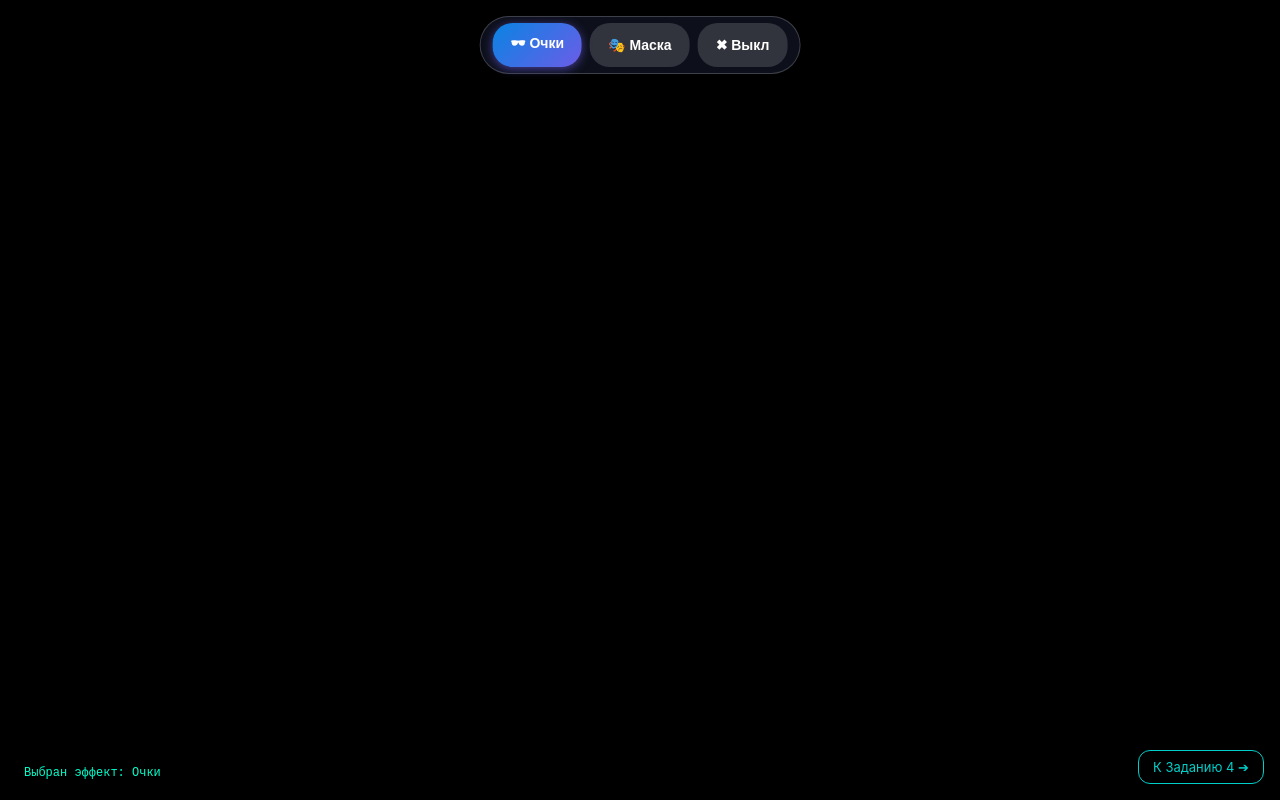
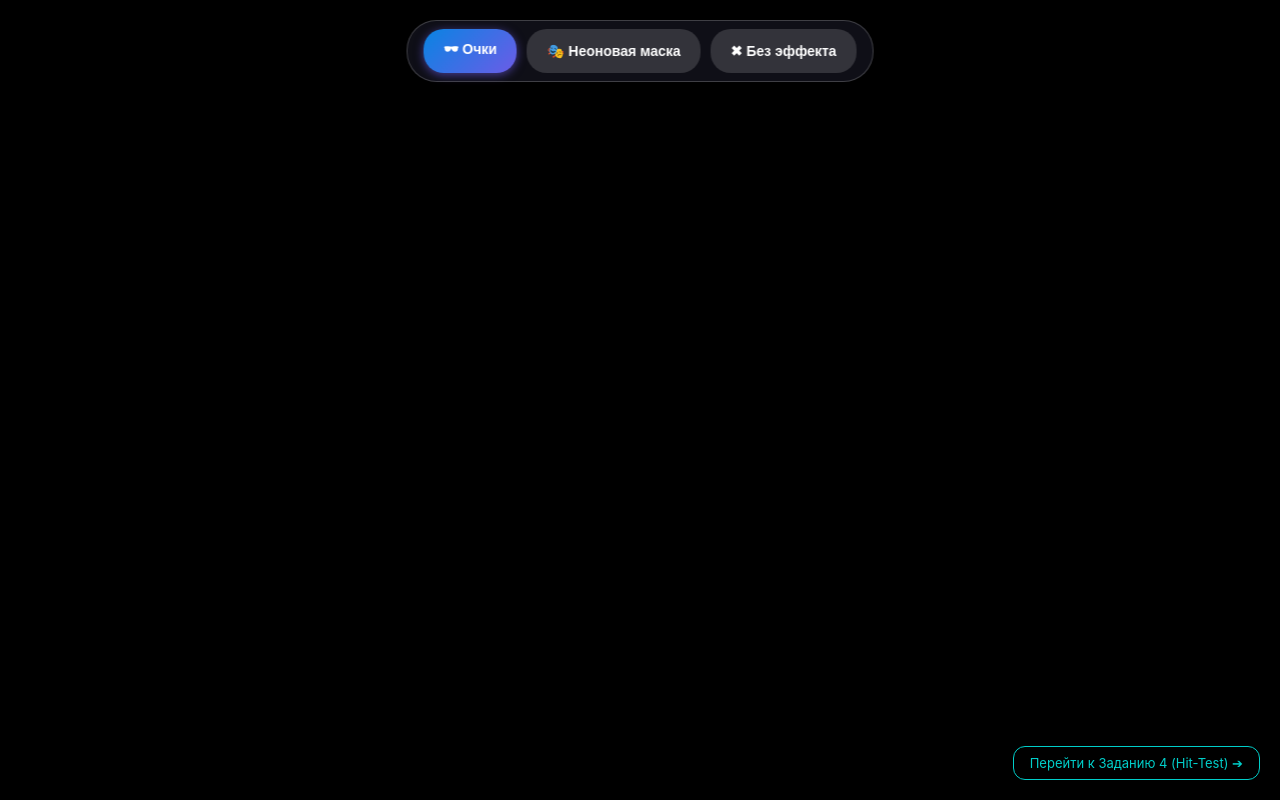
Before and after one commit to IlyaRassylshchikov/WebAR3-4, a plain HTML site: page index.html in a window 1280 px wide. Both pictures are taken after a click on the button "🕶 Очки". Drawn offline with Linux system fonts and the light colour scheme.

Commit message:
Add files via upload

```diff
--- a/index.html
+++ b/index.html
@@ -3,7 +3,7 @@
 <head>
   <meta charset="utf-8">
   <meta name="viewport" content="width=device-width, initial-scale=1.0, maximum-scale=1.0, user-scalable=no">
-  <title>Задание 3: MindAR Face Tracking</title>
+  <title>Задание 3: MindAR Face Tracking AR Mask</title>
   <style>
     body {
       margin: 0;
@@ -13,20 +13,21 @@
     }
     #ui-container {
       position: absolute;
-      top: 16px;
+      top: 20px;
       left: 50%;
       transform: translateX(-50%);
       z-index: 1000;
       display: flex;
-      gap: 8px;
-      background: rgba(15, 18, 30, 0.9);
-      padding: 6px 12px;
+      gap: 10px;
+      background: rgba(18, 18, 28, 0.85);
+      padding: 8px 16px;
       border-radius: 30px;
       box-shadow: 0 4px 20px rgba(0, 0, 0, 0.6);
+      backdrop-filter: blur(8px);
       border: 1px solid rgba(255, 255, 255, 0.2);
     }
     .effect-btn {
-      padding: 10px 18px;
+      padding: 10px 20px;
       font-size: 14px;
       font-weight: 600;
       border: none;
@@ -36,32 +37,21 @@
       cursor: pointer;
       transition: all 0.2s ease;
     }
+    .effect-btn:hover {
+      background: rgba(255, 255, 255, 0.3);
+    }
     .effect-btn.active {
       background: linear-gradient(135deg, #0984e3, #6c5ce7);
       box-shadow: 0 2px 10px rgba(108, 92, 231, 0.6);
     }
-    #debug-log {
-      position: absolute;
-      bottom: 12px;
-      left: 12px;
-      z-index: 1000;
-      color: #00ffcc;
-      font-family: monospace;
-      font-size: 12px;
-      background: rgba(0, 0, 0, 0.75);
-      padding: 8px 12px;
-      border-radius: 8px;
-      max-width: 85%;
-      pointer-events: none;
-    }
     #nav-link {
       position: absolute;
-      bottom: 16px;
-      right: 16px;
+      bottom: 20px;
+      right: 20px;
       z-index: 1000;
-      background: rgba(0, 0, 0, 0.8);
+      background: rgba(0,0,0,0.8);
       color: #00cec9;
-      padding: 8px 14px;
+      padding: 8px 16px;
       border-radius: 12px;
       text-decoration: none;
       font-size: 13px;
@@ -76,12 +66,11 @@
 <body>
   <div id="ui-container">
     <button class="effect-btn active" id="btn-glasses">🕶 Очки</button>
-    <button class="effect-btn" id="btn-mask">🎭 Маска</button>
-    <button class="effect-btn" id="btn-none">✖ Выкл</button>
+    <button class="effect-btn" id="btn-mask">🎭 Неоновая маска</button>
+    <button class="effect-btn" id="btn-none">✖ Без эффекта</button>
   </div>
 
-  <div id="debug-log">Инициализация AR камеры...</div>
-  <a href="task4.html" id="nav-link">К Заданию 4 ➔</a>
+  <a href="task4.html" id="nav-link">Перейти к Заданию 4 (Hit-Test) ➔</a>
 
   <a-scene
     mindar-face="filterMinCF: 0.0001; filterBeta: 1"
@@ -91,29 +80,38 @@
     vr-mode-ui="enabled: false"
     device-orientation-permission-ui="enabled: false">
 
-    <a-assets timeout="10000">
-      <!-- Проверенная CDN-модель очков из репозитория MindAR -->
-      <a-asset-item id="glassesModel" src="https://cdn.jsdelivr.net/gh/hiukim/mind-ar-js@1.2.5/examples/face-tracking/assets/glasses/scene.gltf"></a-asset-item>
-    </a-assets>
-
     <a-camera position="0 0 0" look-controls-enabled="false"></a-camera>
 
-    <a-light type="ambient" intensity="1.5"></a-light>
-    <a-light type="directional" intensity="2.0" position="0 1 2"></a-light>
+    <a-light type="ambient" intensity="1.2"></a-light>
+    <a-light type="directional" intensity="1.5" position="0 1 2"></a-light>
 
-    <!-- 1. ТАРГЕТ ОЧКОВ: точка 168 (переносица) -->
+    <!-- 1. ОЧКИ (якорь 168 - переносица между глаз) -->
     <a-entity mindar-face-target="anchorIndex: 168" id="glassesTarget">
-      <!-- Сама 3D модель очков -->
-      <a-gltf-model
-        id="glassesEntity"
-        src="#glassesModel"
-        position="0 0 -0.05"
-        scale="0.065 0.065 0.065"
-        rotation="0 0 0">
-      </a-gltf-model>
+      <a-entity id="glassesEntity" visible="true" position="0 0 0.05">
+        <!-- Левая темная линза -->
+        <a-box position="-0.36 0 0.02" width="0.48" height="0.32" depth="0.02" color="#0a0a0f" material="roughness: 0.1; metalness: 0.9; opacity: 0.95; transparent: true"></a-box>
+        <!-- Левая золотая оправа -->
+        <a-torus position="-0.36 0 0.03" radius="0.22" radius-tubular="0.018" color="#f1c40f" material="metalness: 0.9; roughness: 0.2"></a-torus>
+
+        <!-- Правая темная линза -->
+        <a-box position="0.36 0 0.02" width="0.48" height="0.32" depth="0.02" color="#0a0a0f" material="roughness: 0.1; metalness: 0.9; opacity: 0.95; transparent: true"></a-box>
+        <!-- Правая золотая оправа -->
+        <a-torus position="0.36 0 0.03" radius="0.22" radius-tubular="0.018" color="#f1c40f" material="metalness: 0.9; roughness: 0.2"></a-torus>
+
+        <!-- Золотая перемычка на переносице -->
+        <a-box position="0 0.05 0.03" width="0.28" height="0.04" depth="0.03" color="#f1c40f" material="metalness: 0.9; roughness: 0.2"></a-box>
+
+        <!-- Верхняя стильная планка (Browline) -->
+        <a-box position="0 0.16 0.03" width="1.1" height="0.045" depth="0.03" color="#f1c40f" material="metalness: 0.9; roughness: 0.2"></a-box>
+
+        <!-- Левая дужка назад к уху -->
+        <a-box position="-0.65 0.08 -0.3" rotation="0 15 0" width="0.03" height="0.03" depth="0.65" color="#f1c40f" material="metalness: 0.9; roughness: 0.2"></a-box>
+        <!-- Правая дужка назад к уху -->
+        <a-box position="0.65 0.08 -0.3" rotation="0 -15 0" width="0.03" height="0.03" depth="0.65" color="#f1c40f" material="metalness: 0.9; roughness: 0.2"></a-box>
+      </a-entity>
     </a-entity>
 
-    <!-- 2. ТАРГЕТ НЕОНОВОЙ МАСКИ: точка 1 (нос) -->
+    <!-- 2. НЕОНОВАЯ МАСКА (якорь 1 - кончик носа) -->
     <a-entity mindar-face-target="anchorIndex: 1" id="maskTarget">
       <a-entity id="maskEntity" visible="false">
         <a-cone position="0 -0.15 0.15" rotation="180 0 0" radius-bottom="0.45" radius-top="0.1" height="0.6" color="#00cec9" material="wireframe: true; wireframeLinewidth: 2; emissive: #00cec9; emissiveIntensity: 0.9"></a-cone>
@@ -125,71 +123,25 @@
   </a-scene>
 
   <script>
-    const logEl = document.getElementById('debug-log');
-    function log(msg) {
-      console.log(msg);
-      logEl.textContent = msg;
-    }
-
     const btnGlasses = document.getElementById('btn-glasses');
     const btnMask = document.getElementById('btn-mask');
     const btnNone = document.getElementById('btn-none');
 
     const glassesEntity = document.getElementById('glassesEntity');
     const maskEntity = document.getElementById('maskEntity');
-    const sceneEl = document.querySelector('a-scene');
 
-    let currentEffect = 'glasses';
+    function showEffect(name) {
+      btnGlasses.classList.toggle('active', name === 'glasses');
+      btnMask.classList.toggle('active', name === 'mask');
+      btnNone.classList.toggle('active', name === 'none');
 
-    function setEffect(effect) {
-      currentEffect = effect;
-
-      btnGlasses.classList.toggle('active', effect === 'glasses');
-      btnMask.classList.toggle('active', effect === 'mask');
-      btnNone.classList.toggle('active', effect === 'none');
-
-      // Переключаем видимость через A-Frame и Three.js напрямую
-      if (glassesEntity.object3D) {
-        glassesEntity.object3D.visible = (effect === 'glasses');
-      }
-      glassesEntity.setAttribute('visible', effect === 'glasses');
-
-      if (maskEntity.object3D) {
-        maskEntity.object3D.visible = (effect === 'mask');
-      }
-      maskEntity.setAttribute('visible', effect === 'mask');
-
-      log(`Выбран эффект: ${effect === 'glasses' ? 'Очки' : effect === 'mask' ? 'Маска' : 'Выкл'}`);
+      glassesEntity.setAttribute('visible', name === 'glasses');
+      maskEntity.setAttribute('visible', name === 'mask');
     }
 
-    btnGlasses.addEventListener('click', () => setEffect('glasses'));
-    btnMask.addEventListener('click', () => setEffect('mask'));
-    btnNone.addEventListener('click', () => setEffect('none'));
-
-    // Отслеживание загрузки модели очков
-    glassesEntity.addEventListener('model-loaded', () => {
-      log('3D-модель очков успешно загружена в память!');
-      setEffect('glasses');
-    });
-
-    glassesEntity.addEventListener('model-error', (e) => {
-      log('Ошибка загрузки модели очков! Пробуем резервную...');
-      // Резервная загрузка локального файла
-      glassesEntity.setAttribute('src', './glasses.glb');
-    });
-
-    // Отслеживание событий трекинга
-    const glassesTarget = document.getElementById('glassesTarget');
-    glassesTarget.addEventListener('targetFound', () => {
-      log('Лицо обнаружено! Трекинг активен.');
-    });
-    glassesTarget.addEventListener('targetLost', () => {
-      log('Лицо потеряно. Направьте камеру на лицо.');
-    });
-
-    sceneEl.addEventListener('renderstart', () => {
-      log('AR-сцена запущена. Ожидание камеры...');
-    });
+    btnGlasses.addEventListener('click', () => showEffect('glasses'));
+    btnMask.addEventListener('click', () => showEffect('mask'));
+    btnNone.addEventListener('click', () => showEffect('none'));
   </script>
 </body>
 </html>
```
